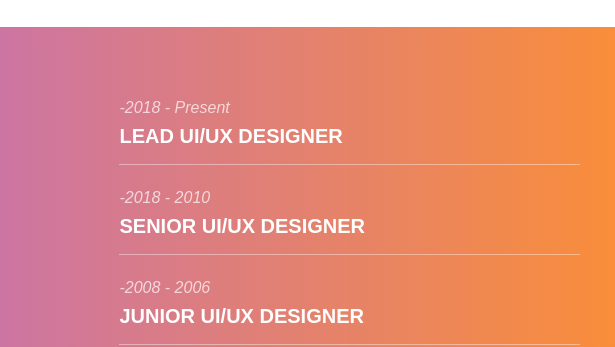
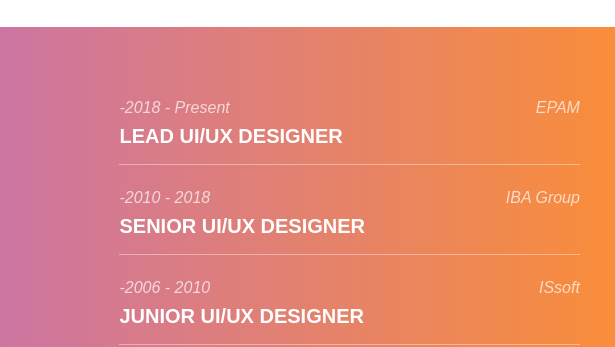
Before and after one commit to valeriaulyamaeva/website, a plain HTML site: page index.html in a window 1280 px wide. Shown: the part 729-1076 px from the top of the page, 665-1280 px from the left. Drawn offline with Linux system fonts and the light colour scheme.

Commit message:
исправление отображения списка

```diff
--- a/index.html
+++ b/index.html
@@ -111,7 +111,7 @@
                                 <div class="experience-info">
                                     <div class="line-one">
                                         <span class="time">-2018 - Present</span>
-                                        <span class="company"></span>
+                                        <span class="company">EPAM</span>
                                     </div>
                                     <div class="line-two">
                                         <span class="position">LEAD UI/UX DESIGNER</span>
@@ -121,8 +121,8 @@
                             <li>
                                 <div class="experience-info">
                                     <div class="line-one">
-                                        <span class="time">-2018 - 2010</span>
-                                        <span class="company"></span>
+                                        <span class="time">-2010 - 2018</span>
+                                        <span class="company">IBA Group</span>
                                     </div>
                                     <div class="line-two">
                                         <span class="position">SENIOR UI/UX DESIGNER</span>
@@ -132,8 +132,8 @@
                             <li>
                                 <div class="experience-info">
                                     <div class="line-one">
-                                        <span class="time">-2008 - 2006</span>
-                                        <span class="company"></span>
+                                        <span class="time">-2006 - 2010</span>
+                                        <span class="company">ISsoft</span>
                                     </div>
                                     <div class="line-two">
                                         <span class="position">JUNIOR UI/UX DESIGNER</span>
```
